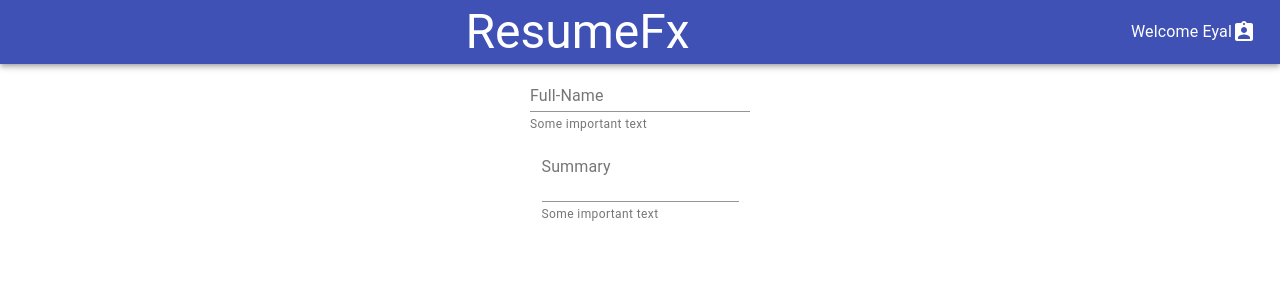
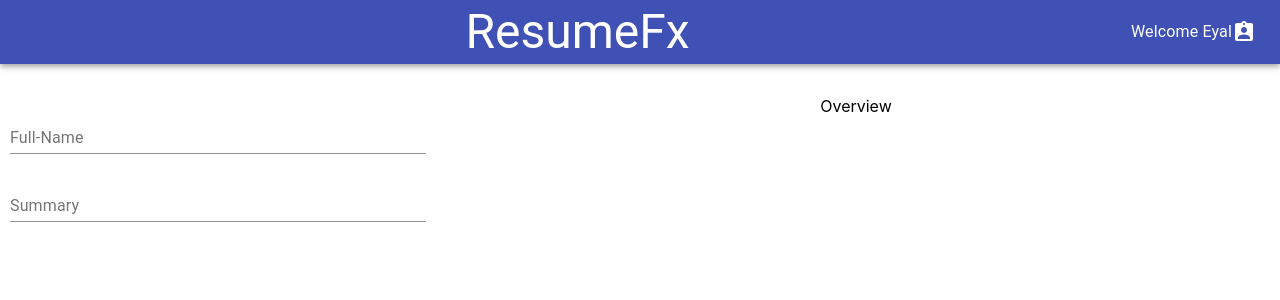
Before and after one commit to Nomiki/CVGator, a React (Create React App) app in the folder frontend/: page / in a window 1280 px wide. Shown: the top 300 px of the page. Built offline with nearby package versions, Linux system fonts and the light colour scheme; no server answers.

Commit message:
Generallizing part 1

```diff
--- a/frontend/src/App.tsx
+++ b/frontend/src/App.tsx
@@ -1,14 +1,22 @@
-import React , { Component } from 'react';
-import './App.css';
-import ResumeForm from './components/ResumeForm copy';
-import Header from './materials/Header';
-
+import React, { Component } from "react";
+import "./App.css";
+import ResumeForm from "./components/ResumeForm";
+import Header from "./materials/Header";
+import { Grid } from "@material-ui/core";
+import ResumeOverview from "./components/ResumeOverview";
 
 function App() {
   return (
     <div className="App">
-      <Header userName="Eyal"></Header>
-      <ResumeForm />
+      <Grid container direction="column" spacing={4}>
+        <Grid item>
+          <Header userName="Eyal"></Header>
+        </Grid>
+        <Grid item>
+          {/* <ResumeForm /> */}
+          <ResumeOverview />
+        </Grid>
+      </Grid>
     </div>
   );
 }
--- a/frontend/src/components/ResumeForm copy.tsx
+++ b/frontend/src/components/ResumeForm.tsx
@@ -2,9 +2,16 @@ import React, { useState, useEffect } from "react";
 import Resume, { IResume } from "../interfaces/Resume";
 import { ResumeApi } from "../api/ResumeApi";
 import TextField from "@material-ui/core/TextField";
+import { makeStyles } from "@material-ui/core";
 
 const ResumeForm: React.FC<IResume> = (props) => {
   const [resume, setResume] = useState<IResume>(new Resume());
+
+  const useStyles = makeStyles(() => ({
+    textFieldStyle: {
+      margin: "10px"
+    }
+  }));
 
   const fetchResume = async () => {
     let res = await ResumeApi.get("2");
@@ -26,31 +33,40 @@ const ResumeForm: React.FC<IResume> = (props) => {
   }, []);
 
   const onChangeName = (event: any) => {
-    console.log("handler trying to change", event.target.name, "with value:", event.target.value);
+    console.log(
+      "handler trying to change",
+      event.target.name,
+      "with value:",
+      event.target.value
+    );
     const newResume = { ...resume, [event.target.name]: event.target.value };
     setResume(newResume);
   };
 
+  const classes = useStyles();
   return (
     <form>
       <div>
         <TextField
+          fullWidth
+          className={classes.textFieldStyle}
           id="standard-helperText"
           label="Full-Name"
           value={resume?.fullName}
-          helperText="Some important text"
+          helperText=""
           onChange={onChangeName}
           name="fullName"
         />
       </div>
       <div>
         <TextField
-          // placeholder="MultiLine with rows: 2 and rowsMax: 4"
           multiline
-          rows={2}
+          fullWidth
+          className={classes.textFieldStyle}
+          rows={1}
           rowsMax={4}
           label="Summary"
-          helperText="Some important text"
+          helperText=""
           onChange={onChangeName}
           name="summary"
         />
--- /dev/null
+++ b/frontend/src/components/ResumeOverview.tsx
@@ -0,0 +1,19 @@
+import React from 'react'
+import { Grid } from '@material-ui/core';
+import ResumeForm from './ResumeForm';
+
+const ResumeOverview: React.FC = (props) => {
+
+    return (
+        <Grid container spacing={2}>
+            <Grid item xs={12} lg={4}>
+                <ResumeForm />
+            </Grid>
+            <Grid item xs={12} lg={8}>
+                Overview
+            </Grid>
+        </Grid>
+    );
+}
+
+export default ResumeOverview
```
Also changed, not shown: frontend/src/meta/resume.ts (added, +35 -0 lines), frontend/src/components/formBlocks/TextInput.tsx (added).
